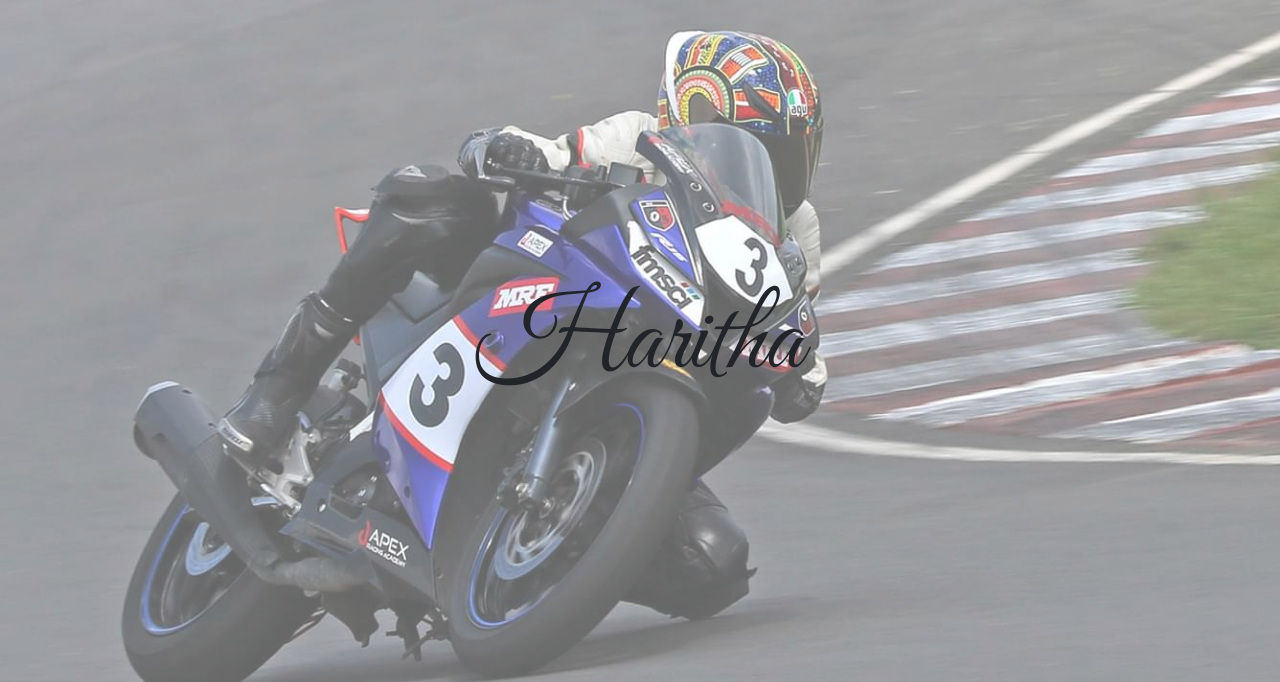
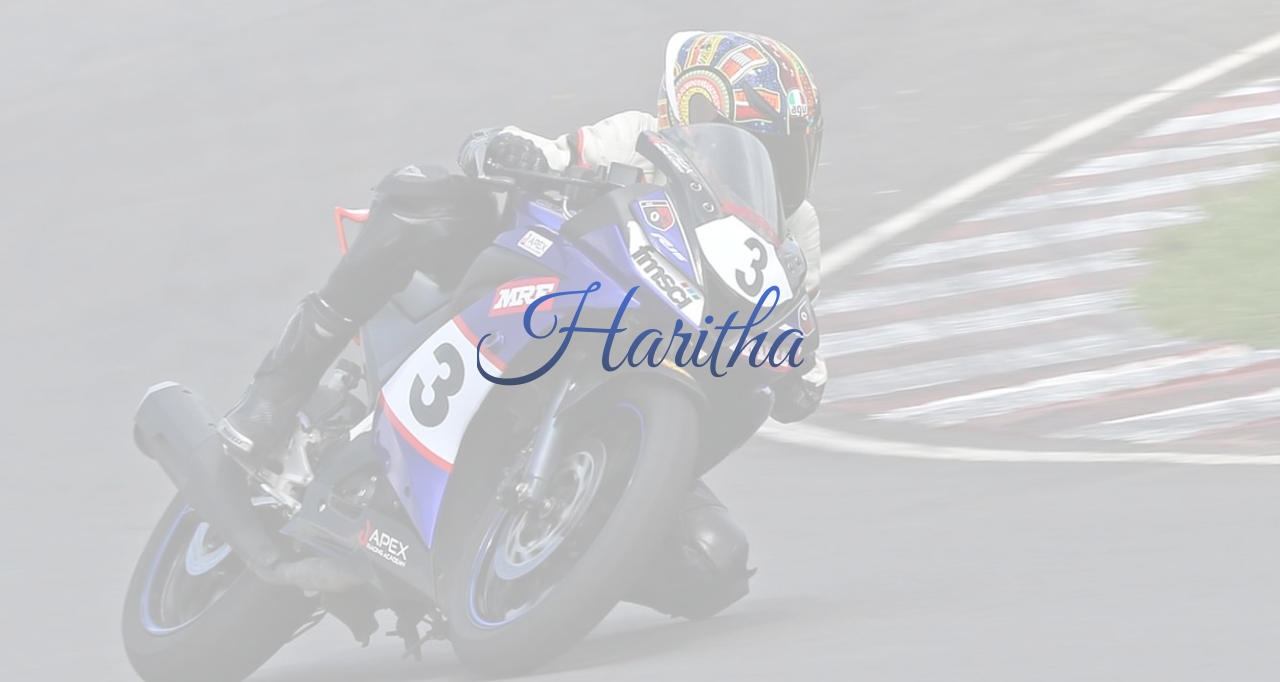
Before and after one commit to Haritha-Muralikrishnan/Haritha-Muralikrishnan.github.io, a plain HTML site: page index.html in a window 1280 px wide. In both pictures the pointer is over the element "Haritha". Shown: the part 118-800 px from the top of the page. Drawn offline with nearby package versions, Linux system fonts and the light colour scheme.

Commit message:
gradient

```diff
--- a/index.html
+++ b/index.html
@@ -33,12 +33,17 @@
             a:link{
                 text-decoration: none;
             }
+            .cen:hover{
+                background: -webkit-linear-gradient(#4776E6,#414345);
+                -webkit-background-clip: text;
+                -webkit-text-fill-color: transparent;
+            }
         </style>
     </head>
     <body>
         <!--NAVIGATION-->
         <div class="container-fluid" style="position: relative;padding: unset;">
-            <img src="images/FB_IMG_1569837529678.jpg" alt="bg" style="width: 100%;height: fit-content;opacity: 0.6;margin-top: 3px;">
+            <img src="images/FB_IMG_1569837529678.jpg" alt="bg" style="width: 100%;height: fit-content;opacity: 0.3;margin-top: 3px;" id="prp">
             <nav class="navbar navbar-expand-sm navbar-light" id="left">
                 <a class="navbar-brand" href="#">
                     <img src="images/076c52db9f14b477031df261d5e1532e.png" alt="Bike" style="width: 75px;">
```
